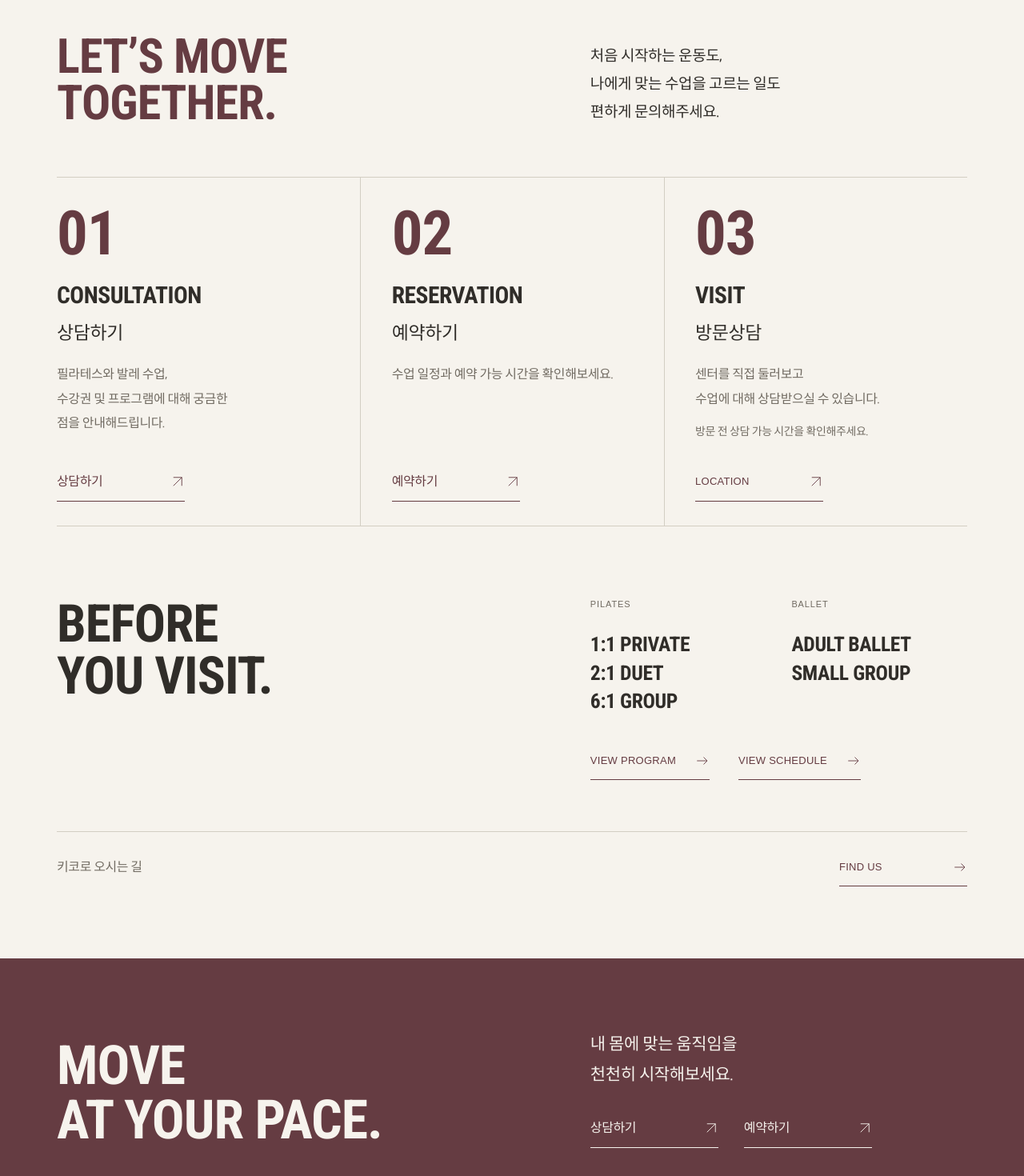
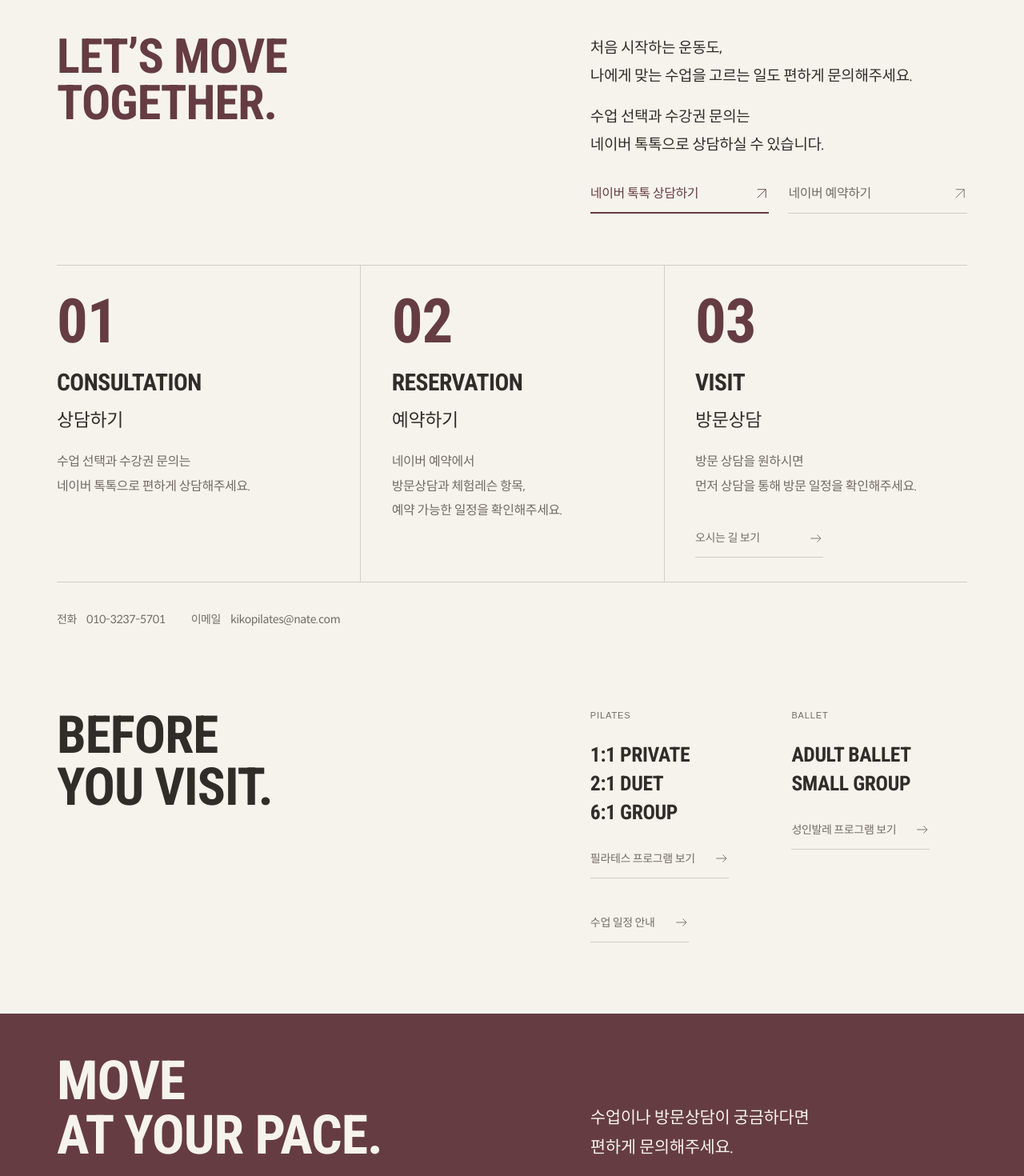
Before and after one commit to unother66-max/kiko-pilates-site, a React (Vite) app: page /contact in a window 1280 px wide. Shown: the part 360-1830 px from the top of the page at 80% size. Built offline with nearby package versions, Linux system fonts and the light colour scheme; a web font is replaced by a local one.

Commit message:
Improve contact flow and remove preview dialog

```diff
--- a/src/components/contact/ContactAction.jsx
+++ b/src/components/contact/ContactAction.jsx
@@ -2,8 +2,8 @@ import Arrow from '../Arrow.jsx'
 import { studioInfo } from '../../data/site.js'
 
 const actions = {
-  consultation: { label: '상담하기', ariaLabel: '키코필라테스 네이버 톡톡 상담하기' },
-  booking: { label: '예약하기', ariaLabel: '키코필라테스 네이버 예약하기' },
+  consultation: { label: '네이버 톡톡 상담하기', ariaLabel: '키코필라테스 네이버 톡톡 상담하기' },
+  booking: { label: '네이버 예약하기', ariaLabel: '키코필라테스 네이버 예약하기' },
 }
 
 // Use the shared, verified channel URLs when supplied; never link back to /contact.
@@ -13,7 +13,7 @@ export default function ContactAction({ kind }) {
 
   if (href) {
     return (
-      <a className="contact-action" href={href} target="_blank" rel="noopener noreferrer" aria-label={ariaLabel}>
+      <a className={`contact-action contact-action-${kind}`} href={href} target="_blank" rel="noopener noreferrer" aria-label={ariaLabel}>
         {label}<Arrow diagonal />
       </a>
     )
--- a/src/components/contact/ContactClosing.jsx
+++ b/src/components/contact/ContactClosing.jsx
@@ -1,13 +1,10 @@
-import ContactAction from './ContactAction.jsx'
-
 export default function ContactClosing() {
   return (
     <section className="contact-closing" aria-labelledby="contact-closing-title">
       <div className="contact-container contact-closing-layout">
         <h2 id="contact-closing-title" className="contact-display">MOVE<br />AT YOUR PACE.</h2>
         <div>
-          <p>내 몸에 맞는 움직임을<br />천천히 시작해보세요.</p>
-          <div className="contact-closing-actions"><ContactAction kind="consultation" /><ContactAction kind="booking" /></div>
+          <p>수업이나 방문상담이 궁금하다면<br />편하게 문의해주세요.</p>
         </div>
       </div>
     </section>
--- a/src/components/contact/ContactHero.jsx
+++ b/src/components/contact/ContactHero.jsx
@@ -1,3 +1,5 @@
+import ContactAction from './ContactAction.jsx'
+
 export default function ContactHero() {
   return (
     <header className="contact-hero contact-container">
@@ -5,7 +7,11 @@ export default function ContactHero() {
       <h1>CONTACT<span className="page-heading-topic">키코필라테스 서울역점 상담·예약</span></h1>
       <div className="contact-hero-layout">
         <p className="contact-display contact-hero-message">LET’S MOVE<br />TOGETHER.</p>
-        <p className="contact-hero-copy">처음 시작하는 운동도,<br />나에게 맞는 수업을 고르는 일도<br />편하게 문의해주세요.</p>
+        <div className="contact-hero-copy">
+          <p>처음 시작하는 운동도,<br />나에게 맞는 수업을 고르는 일도 편하게 문의해주세요.</p>
+          <p>수업 선택과 수강권 문의는<br />네이버 톡톡으로 상담하실 수 있습니다.</p>
+          <div className="contact-hero-actions"><ContactAction kind="consultation" /><ContactAction kind="booking" /></div>
+        </div>
       </div>
     </header>
   )
--- a/src/components/contact/ContactOptions.jsx
+++ b/src/components/contact/ContactOptions.jsx
@@ -1,20 +1,18 @@
 import { Link } from 'react-router-dom'
 import Arrow from '../Arrow.jsx'
-import ContactAction from './ContactAction.jsx'
 
 const options = [
   {
-    number: '01', english: 'CONSULTATION', korean: '상담하기', kind: 'consultation',
-    description: '필라테스와 발레 수업,\n수강권 및 프로그램에 대해 궁금한 점을 안내해드립니다.',
+    number: '01', english: 'CONSULTATION', korean: '상담하기',
+    description: '수업 선택과 수강권 문의는\n네이버 톡톡으로 편하게 상담해주세요.',
   },
   {
-    number: '02', english: 'RESERVATION', korean: '예약하기', kind: 'booking',
-    description: '수업 일정과 예약 가능 시간을 확인해보세요.',
+    number: '02', english: 'RESERVATION', korean: '예약하기',
+    description: '네이버 예약에서\n방문상담과 체험레슨 항목,\n예약 가능한 일정을 확인해주세요.',
   },
   {
     number: '03', english: 'VISIT', korean: '방문상담',
-    description: '센터를 직접 둘러보고\n수업에 대해 상담받으실 수 있습니다.',
-    note: '방문 전 상담 가능 시간을 확인해주세요.',
+    description: '방문 상담을 원하시면\n먼저 상담을 통해 방문 일정을 확인해주세요.',
   },
 ]
 
@@ -22,21 +20,24 @@ export default function ContactOptions() {
   return (
     <section className="contact-options contact-container" aria-label="상담·예약·방문상담 방법">
       <div className="contact-options-grid">
-        {options.map(({ number, english, korean, description, note, kind }) => (
+        {options.map(({ number, english, korean, description }) => (
           <article className="contact-option" key={number} aria-labelledby={`contact-option-${number}`}>
             <span className="contact-option-number contact-display" aria-hidden="true">{number}</span>
             <h2 id={`contact-option-${number}`} className="contact-option-title contact-display">{english}</h2>
             <p className="contact-option-korean">{korean}</p>
             <div className="contact-option-copy">
               <p>{description}</p>
-              {note && <p className="contact-option-note">{note}</p>}
             </div>
-            {kind ? <ContactAction kind={kind} /> : (
-              <Link className="contact-action contact-action-english" to="/location" aria-label="키코필라테스 위치 확인하기">LOCATION <Arrow diagonal /></Link>
+            {number === '03' && (
+              <Link className="contact-action contact-support-action" to="/location" aria-label="키코필라테스 위치 확인하기">오시는 길 보기 <Arrow /></Link>
             )}
           </article>
         ))}
       </div>
+      <div className="contact-details" aria-label="전화와 이메일">
+        <p><span>전화</span><a href="tel:01032375701">010-3237-5701</a></p>
+        <p><span>이메일</span><a href="mailto:kikopilates@nate.com">kikopilates@nate.com</a></p>
+      </div>
     </section>
   )
 }
--- a/src/components/contact/ContactPrograms.jsx
+++ b/src/components/contact/ContactPrograms.jsx
@@ -11,27 +11,18 @@ export default function ContactPrograms() {
             <div>
               <h3 className="contact-eyebrow">PILATES</h3>
               <ul className="contact-display"><li>1:1 PRIVATE</li><li>2:1 DUET</li><li>6:1 GROUP</li></ul>
+              <Link className="contact-action contact-support-action" to="/pilates">필라테스 프로그램 보기 <Arrow /></Link>
             </div>
             <div>
               <h3 className="contact-eyebrow">BALLET</h3>
               <ul className="contact-display"><li>ADULT BALLET</li><li>SMALL GROUP</li></ul>
+              <Link className="contact-action contact-support-action" to="/ballet">성인발레 프로그램 보기 <Arrow /></Link>
             </div>
           </div>
           <div className="contact-resource-links">
-            <details className="contact-program-menu">
-              <summary className="contact-action contact-action-english">VIEW PROGRAM <Arrow /></summary>
-              <nav className="contact-program-links" aria-label="프로그램 선택">
-                <Link to="/pilates" aria-label="키코 필라테스 프로그램 보기">PILATES <Arrow diagonal /></Link>
-                <Link to="/ballet" aria-label="키코 성인발레 프로그램 보기">BALLET <Arrow diagonal /></Link>
-              </nav>
-            </details>
-            <Link className="contact-action contact-action-english" to="/schedule" aria-label="키코 수업 시간표 보기">VIEW SCHEDULE <Arrow /></Link>
+            <Link className="contact-action contact-support-action" to="/schedule">수업 일정 안내 <Arrow /></Link>
           </div>
         </div>
-      </div>
-      <div className="contact-find">
-        <p>키코로 오시는 길</p>
-        <Link className="contact-action contact-action-english" to="/location" aria-label="키코 위치와 오시는 길 확인하기">FIND US <Arrow /></Link>
       </div>
     </section>
   )
--- a/src/layout/Layout.jsx
+++ b/src/layout/Layout.jsx
@@ -1,24 +1,16 @@
-import { useRef, useState } from 'react'
 import { Outlet, useNavigate } from 'react-router-dom'
 import Header from './Header.jsx'
 import Footer from './Footer.jsx'
 import ScrollToTop from '../components/ScrollToTop.jsx'
-import Arrow from '../components/Arrow.jsx'
 import { studioInfo } from '../data/site.js'
 import './layout.css'
 
-const actionLabels = { consultation: '상담하기', booking: '네이버 예약', map: '네이버 지도', instagram: 'Instagram', blog: 'Naver Blog' }
-
 export default function Layout() {
   const navigate = useNavigate()
-  const actionDialog = useRef(null)
-  const [action, setAction] = useState('consultation')
   function handleAction(kind) {
     const url = studioInfo.links[kind]
     if (url) { window.open(url, '_blank', 'noopener,noreferrer'); return }
     if (kind === 'consultation' || kind === 'booking') { navigate('/contact'); return }
-    setAction(kind)
-    actionDialog.current.showModal()
   }
   return (
     <>
@@ -27,7 +19,6 @@ export default function Layout() {
       <Header />
       <main id="main" tabIndex={-1}><Outlet context={{ onContact: handleAction }} /></main>
       <Footer onContact={handleAction} />
-      <dialog ref={actionDialog} className="action-dialog" aria-labelledby="action-title" onClick={(event) => { if (event.target === actionDialog.current) actionDialog.current.close() }}><div className="action-dialog-content"><p className="eyebrow">KIKO · DESIGN PREVIEW</p><h2 id="action-title">{actionLabels[action]}</h2><p>현재 디자인 시안입니다.<br />공식 {actionLabels[action]} 채널을 확인한 뒤 연결할 예정입니다.</p><p className="fine-print">실제 상담 신청이나 예약은 진행되지 않습니다.</p><button className="button button-dark" onClick={() => actionDialog.current.close()} autoFocus>확인 <Arrow /></button></div></dialog>
     </>
   )
 }
--- a/src/pages/ContactPage.css
+++ b/src/pages/ContactPage.css
@@ -7,9 +7,12 @@
 .contact-page .contact-hero { padding-block: 56px 64px; }
 .contact-page .contact-hero > .contact-eyebrow { margin-bottom: 24px; }
 .contact-page h1 { font-size: clamp(96px, 10vw, 164px); line-height: .9; letter-spacing: -.02em; }
-.contact-page .contact-hero-layout { display: grid; grid-template-columns: minmax(0, 1.1fr) minmax(0, .9fr); gap: 8%; align-items: end; margin-top: 44px; }
+.contact-page .contact-hero-layout { display: grid; grid-template-columns: minmax(0, 1.1fr) minmax(0, .9fr); gap: 8%; align-items: start; margin-top: 44px; }
 .contact-page .contact-hero-message { color: var(--wine); font-size: clamp(52px, 4.7vw, 72px); line-height: .96; }
 .contact-page .contact-hero-copy { font-size: 19px; line-height: 1.85; }
+.contact-page .contact-hero-copy > p + p { margin-top: 16px; }
+.contact-page .contact-hero-actions { display: flex; flex-wrap: wrap; gap: 12px 24px; margin-top: 20px; }
+.contact-page .contact-hero-actions .contact-action { flex: 1 1 190px; }
 
 .contact-page .contact-options { padding-bottom: clamp(80px, 7vw, 112px); }
 .contact-page .contact-options-grid { display: grid; grid-template-columns: repeat(3, minmax(0, 1fr)); border-block: 1px solid var(--line); }
@@ -21,14 +24,19 @@
 .contact-page .contact-option-title { font-size: clamp(26px, 2.3vw, 36px); }
 .contact-page .contact-option-korean { margin-top: 14px; font-size: 23px; line-height: 1.5; }
 .contact-page .contact-option-copy { margin-block: 20px 26px; color: var(--muted); white-space: pre-line; }
-.contact-page .contact-option-note { margin-top: 12px; font-size: var(--font-size-small); }
 .contact-page .contact-action { display: inline-flex; align-items: center; justify-content: space-between; gap: 24px; min-height: 48px; max-width: 100%; padding: 10px 0; border: 0; border-bottom: 1px solid currentColor; background: transparent; color: var(--wine); font-family: var(--font-ko); font-size: 16px; line-height: 1.5; letter-spacing: var(--letter-spacing-body); }
 .contact-page .contact-option > .contact-action { margin-top: auto; min-width: 160px; }
-.contact-page .contact-action-english { font-family: var(--font-en-ui); font-size: 13px; letter-spacing: .02em; }
+.contact-page .contact-action-consultation { font-weight: var(--font-weight-ui); border-bottom-width: 2px; }
+.contact-page .contact-action-booking { color: var(--muted); border-color: var(--line); }
+.contact-page .contact-support-action { color: var(--muted); border-color: var(--line); font-size: 14px; }
 .contact-page .contact-action .arrow { width: 18px; height: 18px; flex-basis: 18px; }
 .contact-page .contact-action:hover { color: var(--ink); }
 .contact-page .contact-action:disabled { color: var(--muted); border-color: var(--line); }
 .contact-page .contact-pending { font-size: 13px; }
+.contact-page .contact-details { display: flex; flex-wrap: wrap; gap: 0 32px; margin-top: 24px; color: var(--muted); font-size: 14px; }
+.contact-page .contact-details p { display: flex; align-items: center; gap: 12px; }
+.contact-page .contact-details a { display: inline-flex; align-items: center; min-height: 44px; padding-block: 8px; white-space: nowrap; }
+.contact-page .contact-details a:hover { color: var(--wine); }
 
 .contact-page .contact-before { padding-bottom: clamp(80px, 7vw, 112px); }
 .contact-page .contact-before-layout { display: grid; grid-template-columns: minmax(0, 1.1fr) minmax(0, .9fr); gap: 8%; }
@@ -36,25 +44,13 @@
 .contact-page .contact-programs { display: grid; grid-template-columns: repeat(2, minmax(0, 1fr)); gap: 32px; }
 .contact-page .contact-programs h3 { margin-bottom: 24px; color: var(--muted); }
 .contact-page .contact-programs ul { font-size: clamp(24px, 2vw, 30px); line-height: 1.4; }
+.contact-page .contact-programs .contact-action { margin-top: 16px; }
 .contact-page .contact-resource-links { display: flex; flex-wrap: wrap; align-items: flex-start; gap: 18px 36px; margin-top: 32px; }
-.contact-page .contact-program-menu { max-width: 100%; }
-.contact-page .contact-program-menu summary { cursor: pointer; list-style: none; }
-.contact-page .contact-program-menu summary::-webkit-details-marker { display: none; }
-.contact-page .contact-program-menu[open] summary { color: var(--ink); }
-.contact-page .contact-program-links { display: grid; padding-block: 8px; }
-.contact-page .contact-program-links a { display: flex; align-items: center; justify-content: space-between; gap: 24px; min-height: 44px; font-family: var(--font-en-ui); font-size: 13px; letter-spacing: .02em; }
-.contact-page .contact-program-links a:hover { color: var(--wine); }
-.contact-page .contact-find { display: flex; align-items: center; justify-content: space-between; gap: 24px; border-top: 1px solid var(--line); margin-top: 64px; padding-top: 20px; }
-.contact-page .contact-find > p { color: var(--muted); }
-.contact-page .contact-find .contact-action { min-width: 160px; }
 
-.contact-page .contact-closing { padding-block: clamp(72px, 7vw, 112px); background: var(--wine); color: var(--ivory); }
+.contact-page .contact-closing { padding-block: clamp(48px, 4vw, 64px); background: var(--wine); color: var(--ivory); }
 .contact-page .contact-closing-layout { display: grid; grid-template-columns: minmax(0, 1.1fr) minmax(0, .9fr); gap: 8%; align-items: end; }
 .contact-page .contact-closing h2 { font-size: clamp(60px, 5.3vw, 88px); }
 .contact-page .contact-closing p { font-size: 21px; line-height: 1.8; }
-.contact-page .contact-closing-actions { display: flex; flex-wrap: wrap; gap: 16px 32px; margin-top: 24px; }
-.contact-page .contact-closing .contact-action { color: var(--ivory); min-width: 160px; }
-.contact-page .contact-closing .contact-action:disabled { color: var(--ivory); border-color: var(--rose); }
 .contact-page .contact-closing :focus-visible { outline-color: var(--ivory); }
 
 @media (min-width: 768px) and (max-width: 1023px) {
@@ -91,13 +87,9 @@
   .contact-page .contact-programs h3 { margin-bottom: 14px; }
   .contact-page .contact-programs ul { font-size: 28px; line-height: 1.4; }
   .contact-page .contact-resource-links { flex-direction: column; gap: 14px; margin-top: 28px; }
-  .contact-page .contact-resource-links > *, .contact-page .contact-program-menu summary { width: 100%; }
-  .contact-page .contact-find { margin-top: 36px; padding-top: 16px; }
-  .contact-page .contact-find .contact-action { min-width: 120px; }
-  .contact-page .contact-closing { padding-block: 64px; }
+  .contact-page .contact-resource-links > * { width: 100%; }
+  .contact-page .contact-closing { padding-block: 48px; }
   .contact-page .contact-closing-layout { grid-template-columns: 1fr; gap: 28px; }
   .contact-page .contact-closing h2 { font-size: clamp(42px, 11.2vw, 72px); }
   .contact-page .contact-closing p { font-size: 19px; }
-  .contact-page .contact-closing-actions { flex-direction: column; gap: 12px; }
-  .contact-page .contact-closing .contact-action { width: 100%; }
 }
```
